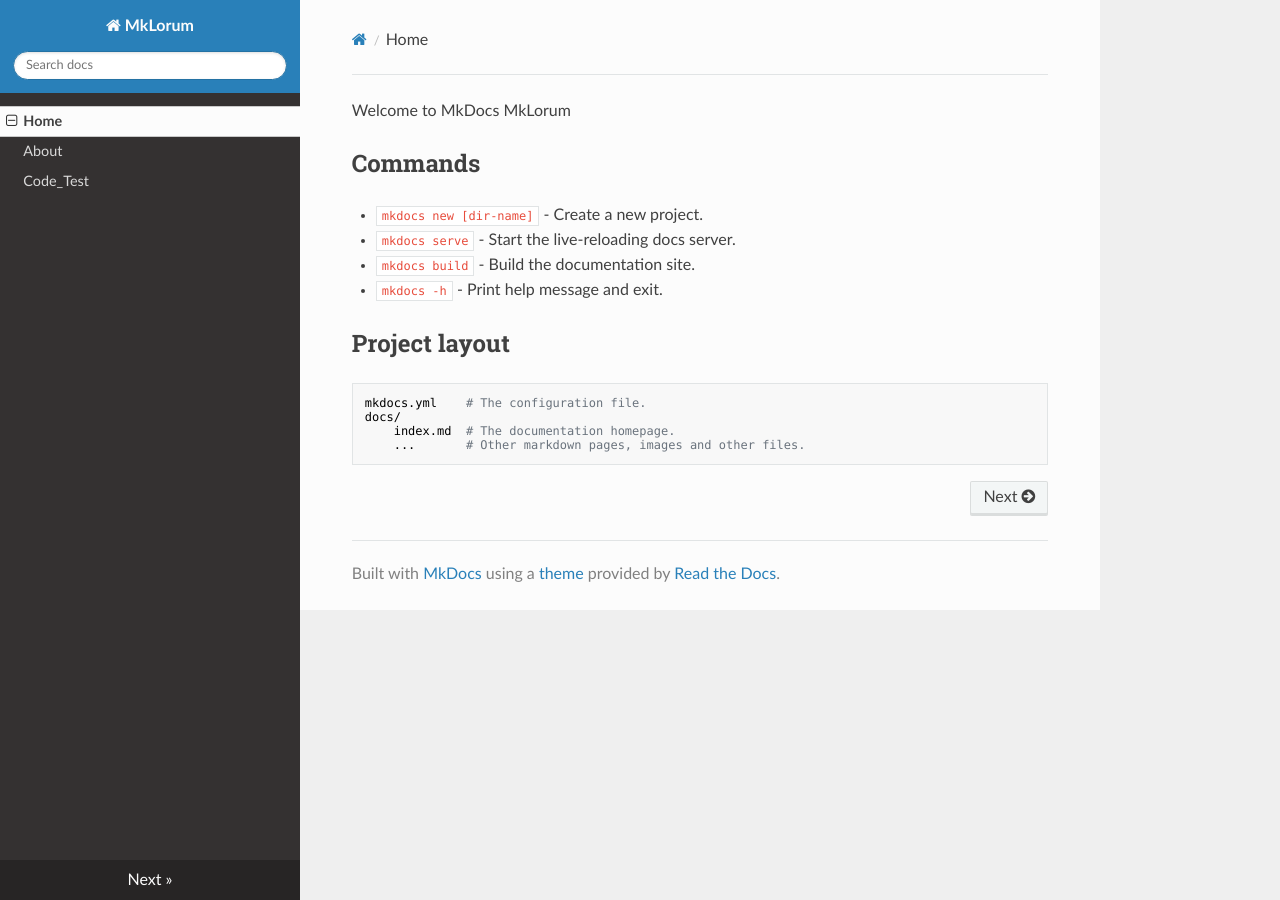
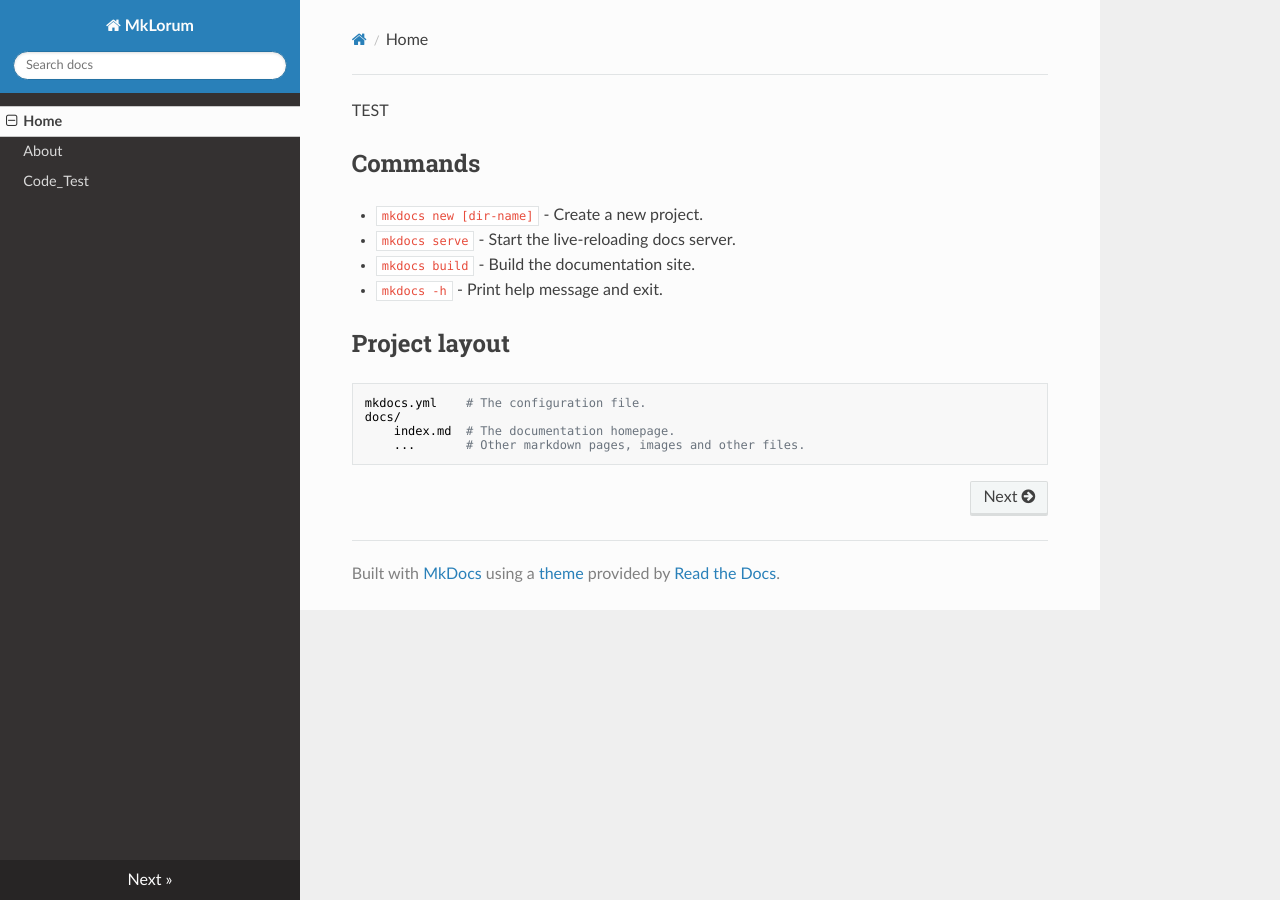
Before and after one commit to dennislauer/Test_, an MkDocs documentation site: the page built from docs/index.md, in a window 1280 px wide. Built offline with MkDocs 1.6.1, drawn with Linux system fonts in a browser that asks for light colours; nearby versions of some CDN libraries.

Commit message:
Update index.md

```diff
--- a/docs/index.md
+++ b/docs/index.md
@@ -1,5 +1,4 @@
-Welcome to MkDocs
-MkLorum
+TEST
 
 ## Commands
 
```
